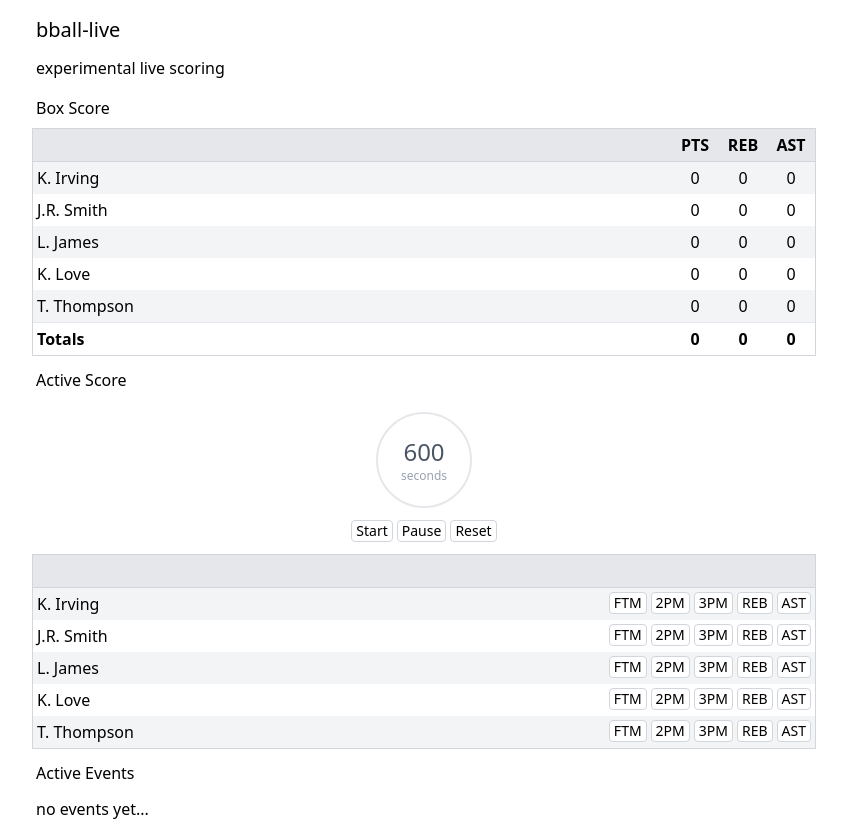
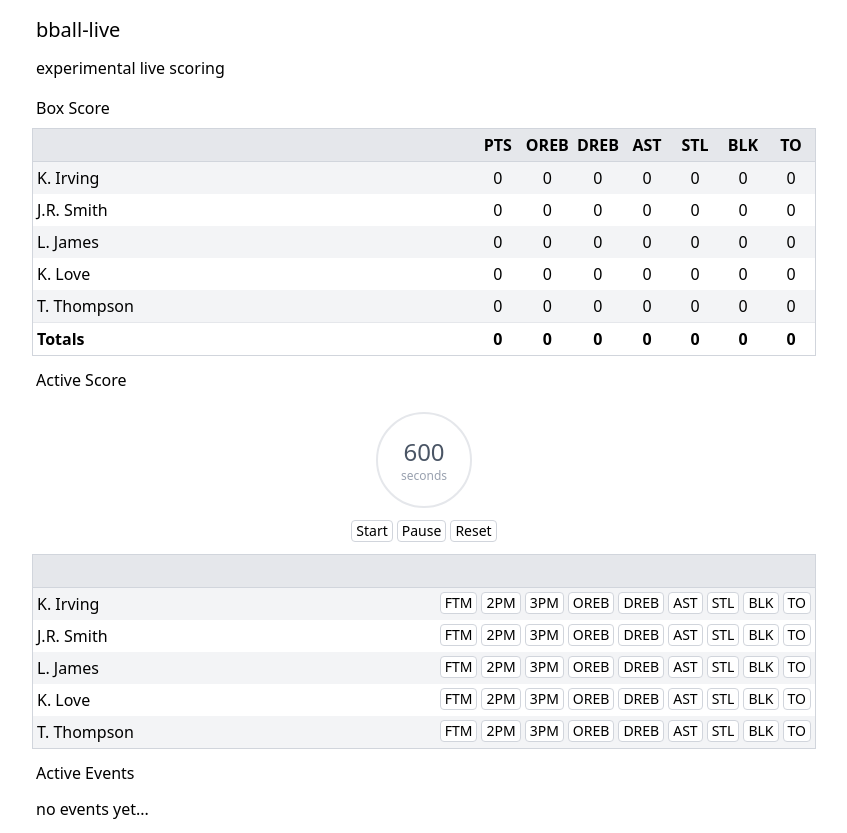
Before and after one commit to ober9k/bball-live, an Angular app: page / in a window 1280 px wide. Shown: the whole page, without its empty margins (216-1063 px from the left). Built offline with nearby package versions, Linux system fonts and the light colour scheme.

Commit message:
Added off/def rebounds, steals, blocks and turnovers logic

```diff
--- a/src/app/app.html
+++ b/src/app/app.html
@@ -44,8 +44,12 @@
                 <button [ngClass]="cssButtonClasses" (click)="addPoints(playerStatsLog, 1)">FTM</button>
                 <button [ngClass]="cssButtonClasses" (click)="addPoints(playerStatsLog, 2)">2PM</button>
                 <button [ngClass]="cssButtonClasses" (click)="addPoints(playerStatsLog, 2)">3PM</button>
-                <button [ngClass]="cssButtonClasses" (click)="addRebounds(playerStatsLog, 1)">REB</button>
+                <button [ngClass]="cssButtonClasses" (click)="addOffRebound(playerStatsLog, 1)">OREB</button>
+                <button [ngClass]="cssButtonClasses" (click)="addDefRebound(playerStatsLog, 1)">DREB</button>
                 <button [ngClass]="cssButtonClasses" (click)="addAssists(playerStatsLog, 1)">AST</button>
+                <button [ngClass]="cssButtonClasses" (click)="addSteals(playerStatsLog, 1)">STL</button>
+                <button [ngClass]="cssButtonClasses" (click)="addBlocks(playerStatsLog, 1)">BLK</button>
+                <button [ngClass]="cssButtonClasses" (click)="addTurnovers(playerStatsLog, 1)">TO</button>
               </td>
             </tr>
           }
--- a/src/app/app.ts
+++ b/src/app/app.ts
@@ -60,7 +60,7 @@ export class App implements OnDestroy {
   }
 
   /**
-   * Duplicated logic for points/rebounds/assists (for now).
+   * Duplicated logic for points/rebounds/assists/etc. (for now).
    * @param playerStatsLog
    * @param value
    */
@@ -79,26 +79,45 @@ export class App implements OnDestroy {
   }
 
   /**
-   * Duplicated logic for points/rebounds/assists (for now).
+   * Duplicated logic for points/rebounds/assists/etc. (for now).
    * @param playerStatsLog
    * @param value
    */
-  addRebounds(playerStatsLog: PlayerStatsLog, value: number): void {
+  addOffRebound(playerStatsLog: PlayerStatsLog, value: number): void {
     this.playerStatsLogs.update((playerStagsLogs) => {
       const log = playerStagsLogs.find((log) => log.id === playerStatsLog.id);
 
       if (log) {
-        log.stats.rebounds = log.stats.rebounds + value;
+        log.stats.offRebounds = log.stats.offRebounds + value;
       }
 
       return [ ... playerStagsLogs ];
     });
 
-    this.pushEventLog(playerStatsLog.player, Action.Rebound);
+    this.pushEventLog(playerStatsLog.player, Action.OffRebound);
   }
 
   /**
-   * Duplicated logic for points/rebounds/assists (for now).
+   * Duplicated logic for points/rebounds/assists/etc. (for now).
+   * @param playerStatsLog
+   * @param value
+   */
+  addDefRebound(playerStatsLog: PlayerStatsLog, value: number): void {
+    this.playerStatsLogs.update((playerStagsLogs) => {
+      const log = playerStagsLogs.find((log) => log.id === playerStatsLog.id);
+
+      if (log) {
+        log.stats.defRebounds = log.stats.defRebounds + value;
+      }
+
+      return [ ... playerStagsLogs ];
+    });
+
+    this.pushEventLog(playerStatsLog.player, Action.DefRebound);
+  }
+
+  /**
+   * Duplicated logic for points/rebounds/assists/etc. (for now).
    * @param playerStatsLog
    * @param value
    */
@@ -114,6 +133,63 @@ export class App implements OnDestroy {
     });
 
     this.pushEventLog(playerStatsLog.player, Action.Assist);
+  }
+
+  /**
+   * Duplicated logic for points/rebounds/assists/etc. (for now).
+   * @param playerStatsLog
+   * @param value
+   */
+  addSteals(playerStatsLog: PlayerStatsLog, value: number): void {
+    this.playerStatsLogs.update((playerStagsLogs) => {
+      const log = playerStagsLogs.find((log) => log.id === playerStatsLog.id);
+
+      if (log) {
+        log.stats.steals = log.stats.steals + value;
+      }
+
+      return [ ... playerStagsLogs ];
+    });
+
+    this.pushEventLog(playerStatsLog.player, Action.Steal);
+  }
+
+  /**
+   * Duplicated logic for points/rebounds/assists/etc. (for now).
+   * @param playerStatsLog
+   * @param value
+   */
+  addBlocks(playerStatsLog: PlayerStatsLog, value: number): void {
+    this.playerStatsLogs.update((playerStagsLogs) => {
+      const log = playerStagsLogs.find((log) => log.id === playerStatsLog.id);
+
+      if (log) {
+        log.stats.blocks = log.stats.blocks + value;
+      }
+
+      return [ ... playerStagsLogs ];
+    });
+
+    this.pushEventLog(playerStatsLog.player, Action.Block);
+  }
+
+  /**
+   * Duplicated logic for points/rebounds/assists/etc. (for now).
+   * @param playerStatsLog
+   * @param value
+   */
+  addTurnovers(playerStatsLog: PlayerStatsLog, value: number): void {
+    this.playerStatsLogs.update((playerStagsLogs) => {
+      const log = playerStagsLogs.find((log) => log.id === playerStatsLog.id);
+
+      if (log) {
+        log.stats.turnovers = log.stats.turnovers + value;
+      }
+
+      return [ ... playerStagsLogs ];
+    });
+
+    this.pushEventLog(playerStatsLog.player, Action.Turnover);
   }
 
   private pushEventLog(player: Player, action: ActionType): void {
@@ -132,8 +208,12 @@ export class App implements OnDestroy {
   private static generatePlayerStatsLog(player: Player): PlayerStatsLog {
     const stats = {
       points: 0,
-      rebounds: 0,
+      offRebounds: 0,
+      defRebounds: 0,
       assists: 0,
+      steals: 0,
+      blocks: 0,
+      turnovers: 0,
     };
 
     return { id: player.id, player, stats };
--- a/src/app/components/box-score-table/box-score-table.html
+++ b/src/app/components/box-score-table/box-score-table.html
@@ -4,8 +4,12 @@
     <tr class="border-b border-gray-300 bg-gray-200">
       <th class="w-auto p-1 text-left">&nbsp;</th>
       <th class="w-12 p-1 text-center">PTS</th>
-      <th class="w-12 p-1 text-center">REB</th>
+      <th class="w-12 p-1 text-center">OREB</th>
+      <th class="w-12 p-1 text-center">DREB</th>
       <th class="w-12 p-1 text-center">AST</th>
+      <th class="w-12 p-1 text-center">STL</th>
+      <th class="w-12 p-1 text-center">BLK</th>
+      <th class="w-12 p-1 text-center">TO</th>
     </tr>
     </thead>
     <tbody>
@@ -15,8 +19,12 @@
             {{ playerStatsLog.player.name }}
           </td>
           <td class="w-12 p-1 text-center">{{ playerStatsLog.stats.points }}</td>
-          <td class="w-12 p-1 text-center">{{ playerStatsLog.stats.rebounds }}</td>
+          <td class="w-12 p-1 text-center">{{ playerStatsLog.stats.offRebounds }}</td>
+          <td class="w-12 p-1 text-center">{{ playerStatsLog.stats.defRebounds }}</td>
           <td class="w-12 p-1 text-center">{{ playerStatsLog.stats.assists }}</td>
+          <td class="w-12 p-1 text-center">{{ playerStatsLog.stats.steals }}</td>
+          <td class="w-12 p-1 text-center">{{ playerStatsLog.stats.blocks }}</td>
+          <td class="w-12 p-1 text-center">{{ playerStatsLog.stats.turnovers }}</td>
         </tr>
       }
     </tbody>
@@ -24,8 +32,12 @@
     <tr class="border-t border-gray-200">
       <th class="w-auto p-1 text-left">Totals</th>
       <th class="w-12 p-1 text-center">{{ playerStatsTotals().points }}</th>
-      <th class="w-12 p-1 text-center">{{ playerStatsTotals().rebounds }}</th>
+      <th class="w-12 p-1 text-center">{{ playerStatsTotals().offRebounds }}</th>
+      <th class="w-12 p-1 text-center">{{ playerStatsTotals().defRebounds }}</th>
       <th class="w-12 p-1 text-center">{{ playerStatsTotals().assists }}</th>
+      <th class="w-12 p-1 text-center">{{ playerStatsTotals().steals }}</th>
+      <th class="w-12 p-1 text-center">{{ playerStatsTotals().blocks }}</th>
+      <th class="w-12 p-1 text-center">{{ playerStatsTotals().turnovers }}</th>
     </tr>
     </tfoot>
   </table>
--- a/src/app/components/box-score-table/box-score-table.ts
+++ b/src/app/components/box-score-table/box-score-table.ts
@@ -15,13 +15,21 @@ export class BoxScoreTable {
       .reduce((acc, log) => {
         return {
           points: acc.points + log.stats.points,
-          rebounds: acc.rebounds + log.stats.rebounds,
+          offRebounds: acc.offRebounds + log.stats.offRebounds,
+          defRebounds: acc.defRebounds + log.stats.defRebounds,
           assists: acc.assists + log.stats.assists,
+          steals: acc.steals + log.stats.steals,
+          blocks: acc.blocks + log.stats.blocks,
+          turnovers: acc.turnovers + log.stats.turnovers,
         };
       }, {
         points: 0,
-        rebounds: 0,
+        offRebounds: 0,
+        defRebounds: 0,
         assists: 0,
+        steals: 0,
+        blocks: 0,
+        turnovers: 0,
       });
   });
 
--- a/src/app/types/Stats.ts
+++ b/src/app/types/Stats.ts
@@ -1,5 +1,9 @@
 export type Stats = {
   points: number,
-  rebounds: number,
+  offRebounds: number,
+  defRebounds: number,
   assists: number,
+  steals: number,
+  blocks: number,
+  turnovers: number,
 }
--- a/src/app/types/logs/EventLog.ts
+++ b/src/app/types/logs/EventLog.ts
@@ -1,11 +1,15 @@
 import { Player } from '@/types/Player';
 
 export const Action = {
-  Point_1: "point_1",
-  Point_2: "point_2",
-  Point_3: "point_3",
-  Rebound: "rebound",
-  Assist: "assist",
+  Point_1:    "point_1",
+  Point_2:    "point_2",
+  Point_3:    "point_3",
+  OffRebound: "offRebound",
+  DefRebound: "defRebound",
+  Assist:     "assist",
+  Steal:      "steal",
+  Block:      "block",
+  Turnover:   "turnover",
 } as const;
 
 export type ActionType = typeof Action[keyof typeof Action];
```
